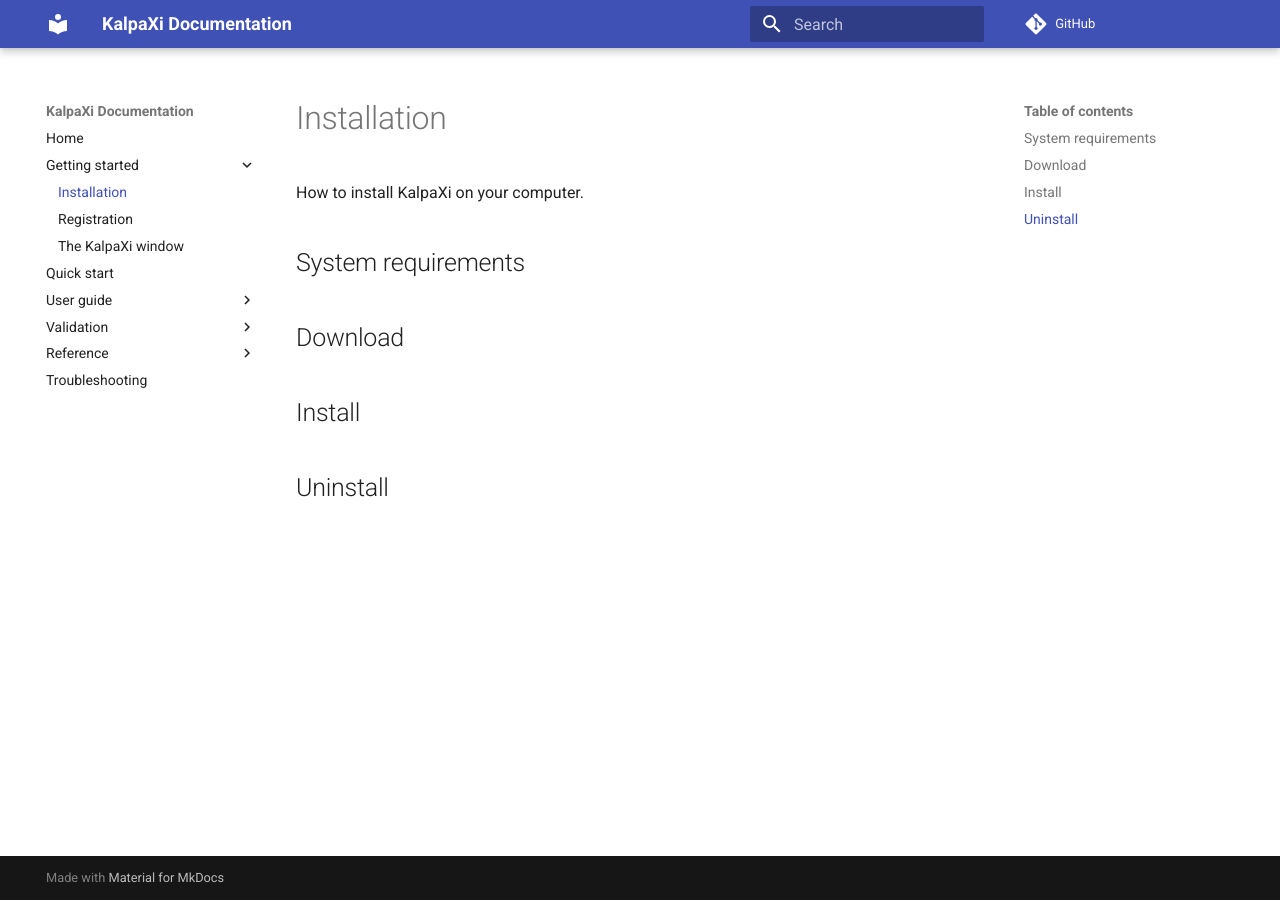
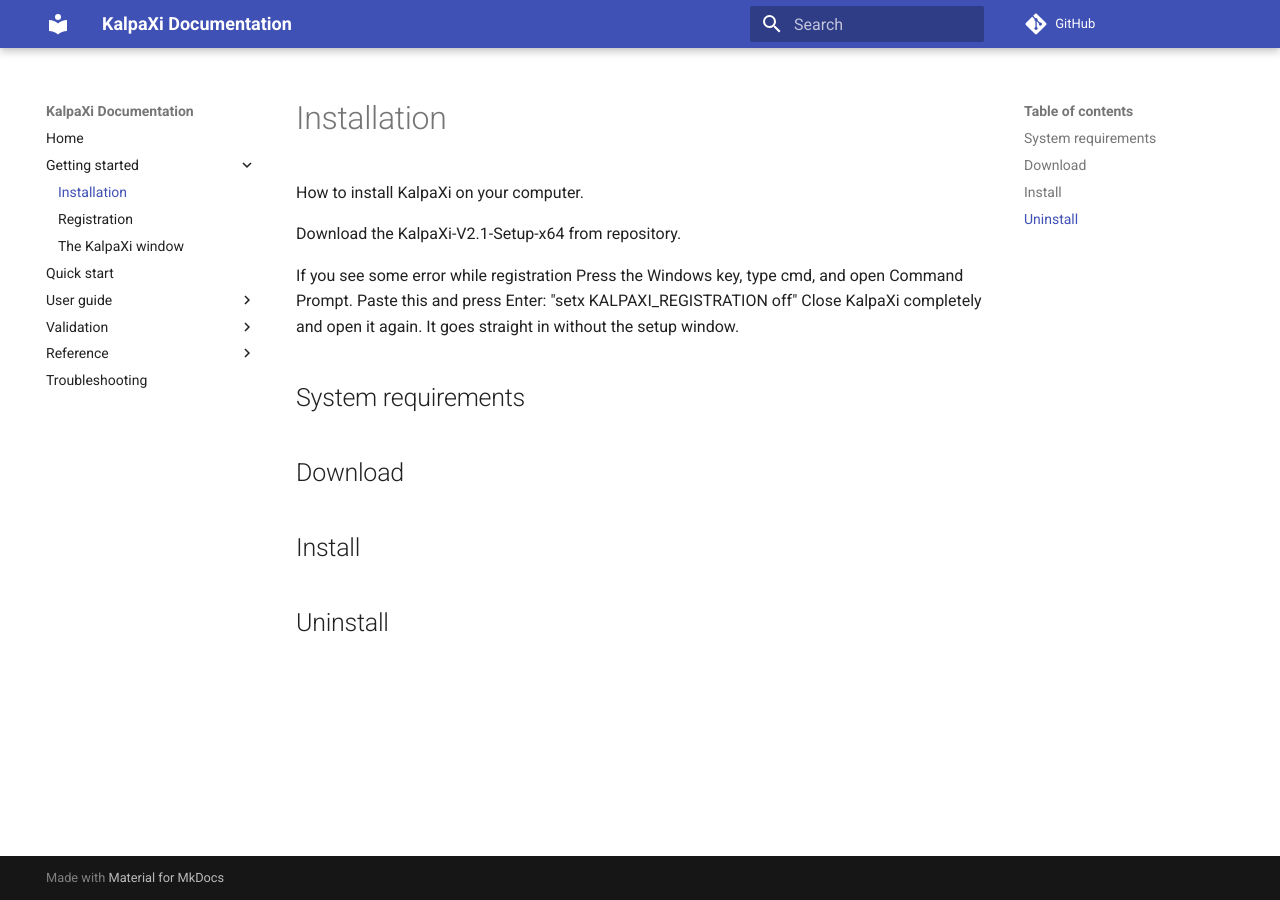
Before and after one commit to KalpaXi/Kalpaxi_V2, an MkDocs documentation site: the page built from docs/getting-started/installation.md, in a window 1280 px wide. Built offline with MkDocs 1.6.1 and Material for MkDocs 9.7.7, drawn with Linux system fonts in a browser that asks for light colours; comment, search, counter and statistics services are not loaded.

Commit message:
Update installation.md

```diff
--- a/docs/getting-started/installation.md
+++ b/docs/getting-started/installation.md
@@ -1,6 +1,13 @@
 # Installation
 
 How to install KalpaXi on your computer.
+
+Download the KalpaXi-V2.1-Setup-x64 from repository.
+
+If you see some error while registration
+Press the Windows key, type cmd, and open Command Prompt.
+Paste this and press Enter: "setx KALPAXI_REGISTRATION off"
+Close KalpaXi completely and open it again. It goes straight in without the setup window.
 
 ## System requirements
 
```
